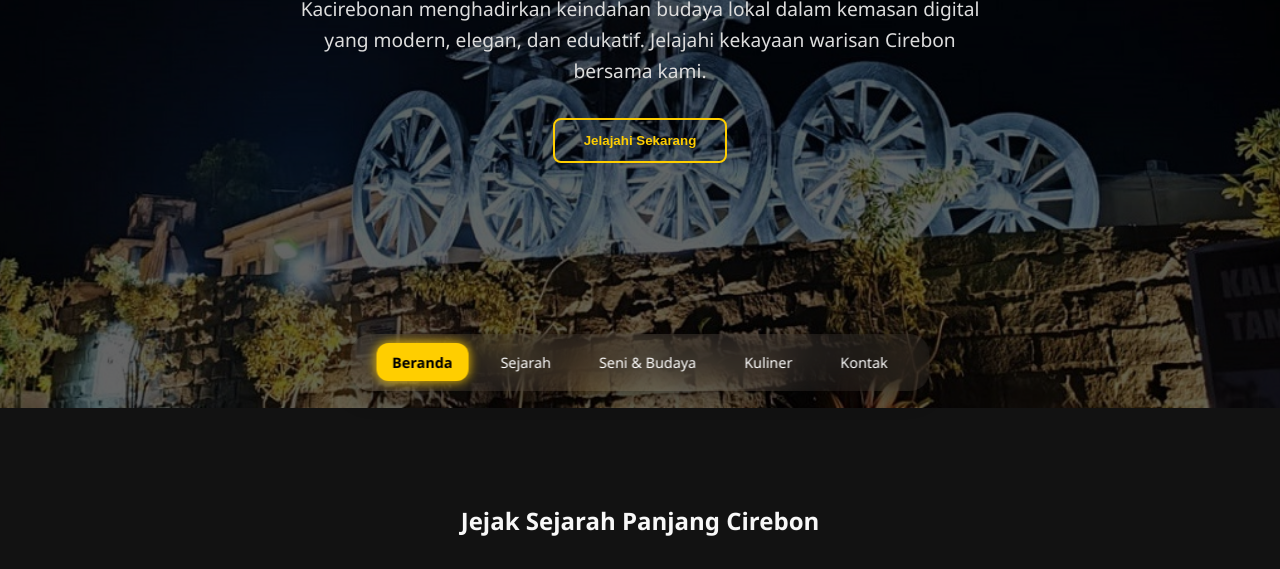
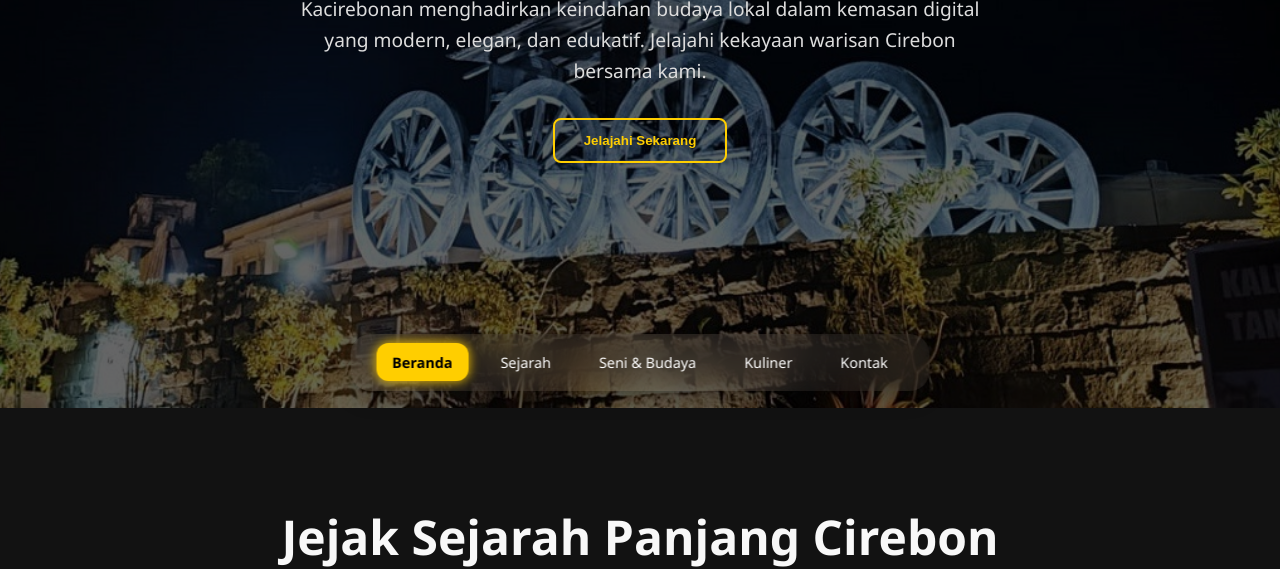
Before and after one commit to ZeiHoshimi/web, a plain HTML site: page index.html in a window 1280 px wide. Shown: the part 392-961 px from the top of the page. Drawn offline with nearby package versions, Linux system fonts and the light colour scheme.

Commit message:
Update index.html

```diff
--- a/index.html
+++ b/index.html
@@ -33,7 +33,7 @@
 
         <section id="sejarah">
 
-            <h2 style="text-align: center; margin-top: 6rem;">Jejak Sejarah Panjang Cirebon</h2>
+            <h2 style="text-align: center; margin-top: 6rem; font-size: 3rem;">Jejak Sejarah Panjang Cirebon</h2>
             <div class="timeline">
                 <div class="timeline-block">
                     <div class="content left">
```
